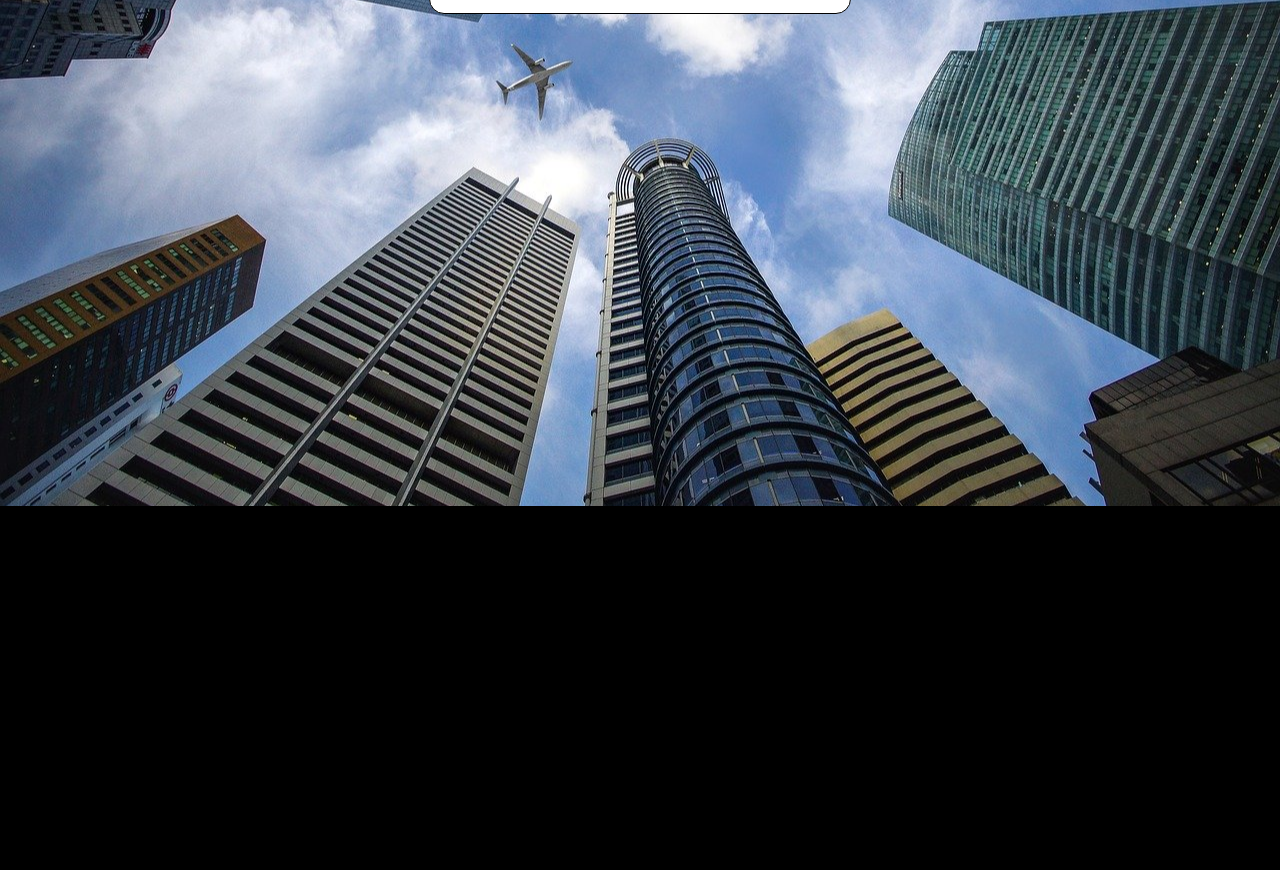
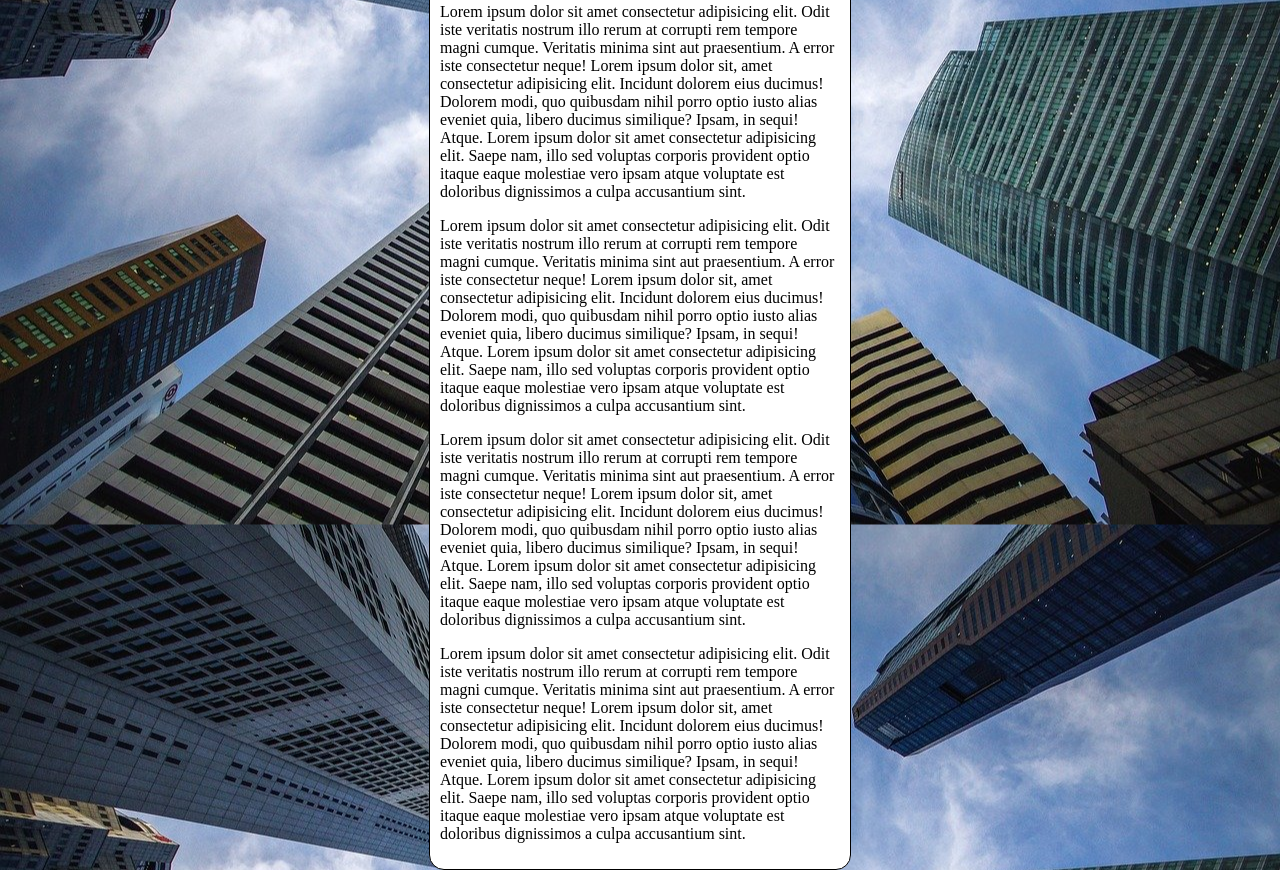
Before and after one commit to Gercinei/html-css, a plain HTML site: page exercícios/ex022/fundo006.html in a window 1280 px wide. Shown: the part 310-1180 px from the top of the page. Before the commit the page ends 816 px from the top, so only its background shows below. Drawn offline with Linux system fonts and the light colour scheme.

Commit message:
Atualizei o ex022

```diff
--- a/exercícios/ex022/fundo006.html
+++ b/exercícios/ex022/fundo006.html
@@ -10,7 +10,7 @@
             background-color: black;
             background-image: url('imagens/wallpaper002.jpg');
             background-position: center center;
-            background-repeat: no-repeat;
+            background-repeat: repeat-y;
             background-size: cover;
         }
 
@@ -28,6 +28,10 @@
     <main>
         <h1>Teste de Imagem de Fundo</h1>
         <p>Lorem ipsum dolor sit amet consectetur adipisicing elit. Odit iste veritatis nostrum illo rerum at corrupti rem tempore magni cumque. Veritatis minima sint aut praesentium. A error iste consectetur neque! Lorem ipsum dolor sit, amet consectetur adipisicing elit. Incidunt dolorem eius ducimus! Dolorem modi, quo quibusdam nihil porro optio iusto alias eveniet quia, libero ducimus similique? Ipsam, in sequi! Atque. Lorem ipsum dolor sit amet consectetur adipisicing elit. Saepe nam, illo sed voluptas corporis provident optio itaque eaque molestiae vero ipsam atque voluptate est doloribus dignissimos a culpa accusantium sint.</p>
+        <p>Lorem ipsum dolor sit amet consectetur adipisicing elit. Odit iste veritatis nostrum illo rerum at corrupti rem tempore magni cumque. Veritatis minima sint aut praesentium. A error iste consectetur neque! Lorem ipsum dolor sit, amet consectetur adipisicing elit. Incidunt dolorem eius ducimus! Dolorem modi, quo quibusdam nihil porro optio iusto alias eveniet quia, libero ducimus similique? Ipsam, in sequi! Atque. Lorem ipsum dolor sit amet consectetur adipisicing elit. Saepe nam, illo sed voluptas corporis provident optio itaque eaque molestiae vero ipsam atque voluptate est doloribus dignissimos a culpa accusantium sint.</p>
+        <p>Lorem ipsum dolor sit amet consectetur adipisicing elit. Odit iste veritatis nostrum illo rerum at corrupti rem tempore magni cumque. Veritatis minima sint aut praesentium. A error iste consectetur neque! Lorem ipsum dolor sit, amet consectetur adipisicing elit. Incidunt dolorem eius ducimus! Dolorem modi, quo quibusdam nihil porro optio iusto alias eveniet quia, libero ducimus similique? Ipsam, in sequi! Atque. Lorem ipsum dolor sit amet consectetur adipisicing elit. Saepe nam, illo sed voluptas corporis provident optio itaque eaque molestiae vero ipsam atque voluptate est doloribus dignissimos a culpa accusantium sint.</p>
+        <p>Lorem ipsum dolor sit amet consectetur adipisicing elit. Odit iste veritatis nostrum illo rerum at corrupti rem tempore magni cumque. Veritatis minima sint aut praesentium. A error iste consectetur neque! Lorem ipsum dolor sit, amet consectetur adipisicing elit. Incidunt dolorem eius ducimus! Dolorem modi, quo quibusdam nihil porro optio iusto alias eveniet quia, libero ducimus similique? Ipsam, in sequi! Atque. Lorem ipsum dolor sit amet consectetur adipisicing elit. Saepe nam, illo sed voluptas corporis provident optio itaque eaque molestiae vero ipsam atque voluptate est doloribus dignissimos a culpa accusantium sint.</p>
+        <p>Lorem ipsum dolor sit amet consectetur adipisicing elit. Odit iste veritatis nostrum illo rerum at corrupti rem tempore magni cumque. Veritatis minima sint aut praesentium. A error iste consectetur neque! Lorem ipsum dolor sit, amet consectetur adipisicing elit. Incidunt dolorem eius ducimus! Dolorem modi, quo quibusdam nihil porro optio iusto alias eveniet quia, libero ducimus similique? Ipsam, in sequi! Atque. Lorem ipsum dolor sit amet consectetur adipisicing elit. Saepe nam, illo sed voluptas corporis provident optio itaque eaque molestiae vero ipsam atque voluptate est doloribus dignissimos a culpa accusantium sint.</p>
     </main>
 </body>
 </html>
```
